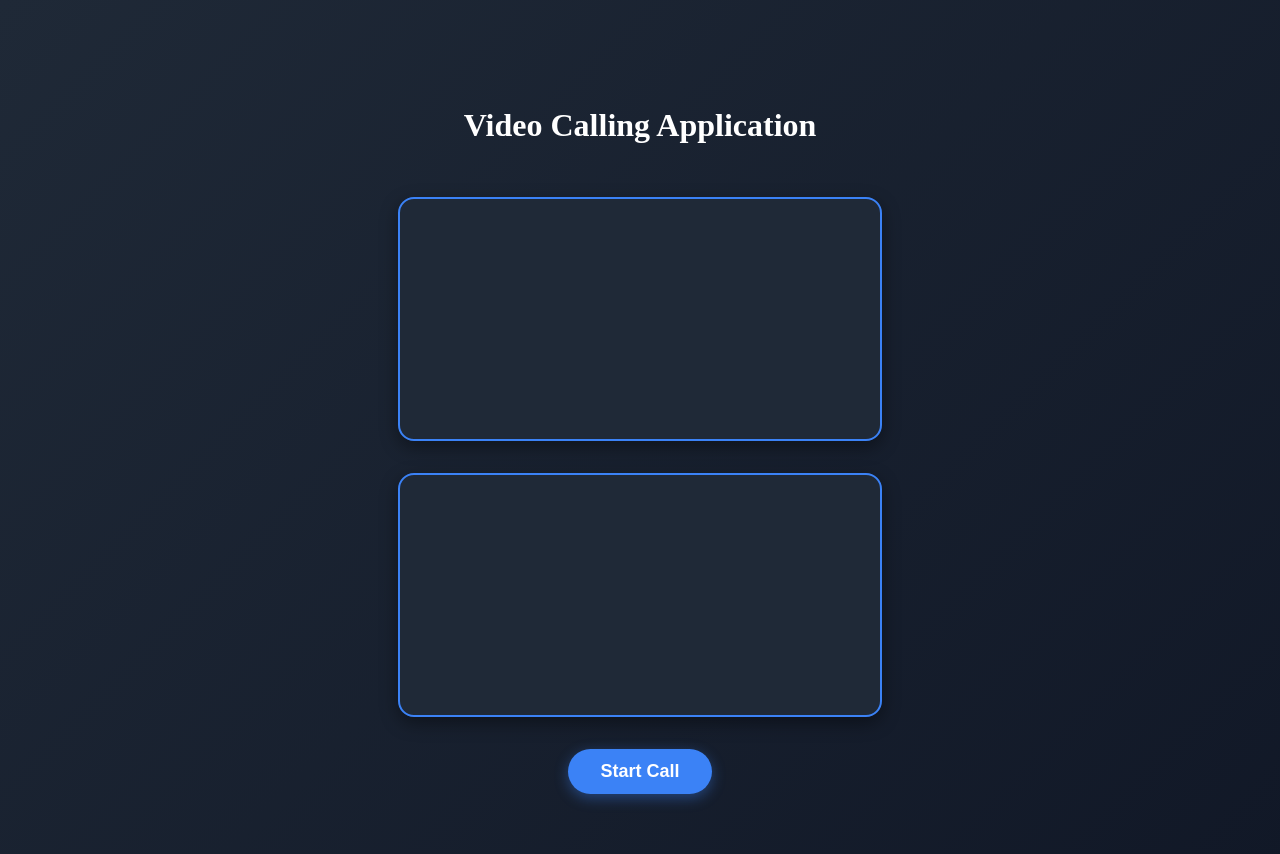
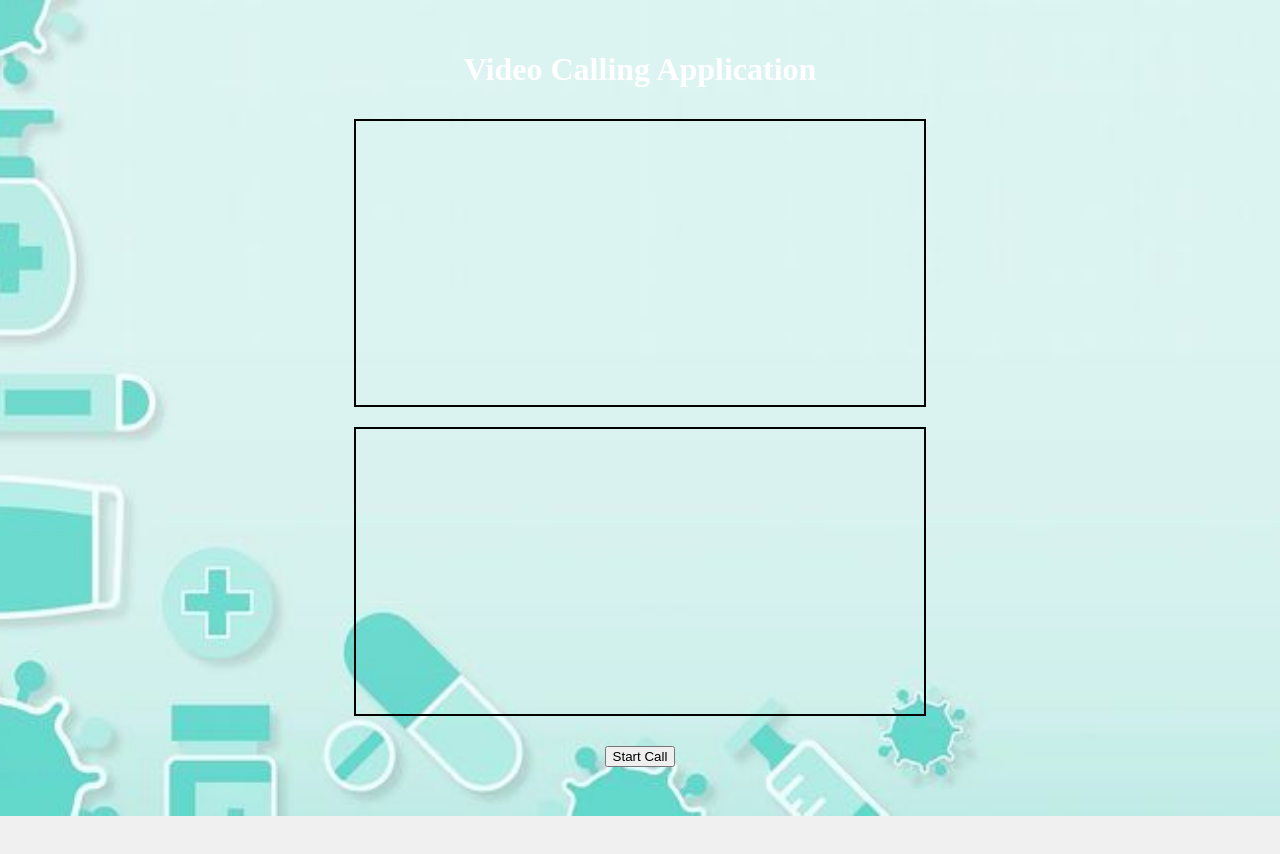
Before and after one commit to 2310030333/video-calling-app, a website: page public/index.html in a window 1280 px wide. After the commit the page ends 816 px from the top, so only its background shows below. Drawn offline with nearby package versions, Linux system fonts and the light colour scheme; no server answers.

Commit message:
Update style.css

```diff
--- a/public/style.css
+++ b/public/style.css
@@ -1,47 +1,22 @@
 body {
-    background: linear-gradient(135deg, #1f2937, #111827); /* dark gradient */
+    background-image: url('background.jpg');
     background-repeat: no-repeat;
     background-size: cover;
     background-position: center;
-    min-height: 100vh;
     display: flex;
     flex-direction: column;
     align-items: center;
     justify-content: center;
-    padding: 2rem;
-    gap: 2rem;
+    height: 100vh;
+    background-color: #f0f0f0;
 }
 
 video {
-    width: 40%;
-    max-width: 600px;
-    background-color: #1f2937; /* dark gray background inside video */
-    border-radius: 1rem; /* rounded corners */
-    box-shadow: 0 6px 18px rgba(0, 0, 0, 0.4); /* soft shadow */
-    border: 2px solid #3b82f6; /* subtle blue border */
-    object-fit: cover;
-    transition: transform 0.3s ease, box-shadow 0.3s ease;
-}
-
-video:hover {
-    transform: scale(1.02);
-    box-shadow: 0 8px 24px rgba(0, 0, 0, 0.5);
+    width: 45%;
+    margin: 10px;
+    border: 2px solid black;
 }
 
 #startCall {
-    background-color: #3b82f6; /* blue button */
-    color: white;
-    padding: 0.75rem 2rem;
-    font-size: 1.125rem;
-    font-weight: 600;
-    border: none;
-    border-radius: 9999px; /* fully rounded button */
-    cursor: pointer;
-    transition: background-color 0.3s ease, transform 0.2s ease;
-    box-shadow: 0 4px 14px rgba(59, 130, 246, 0.4);
+    margin: 20px;
 }
-
-#startCall:hover {
-    background-color: #2563eb; /* darker blue on hover */
-    transform: translateY(-2px);
-}
```
